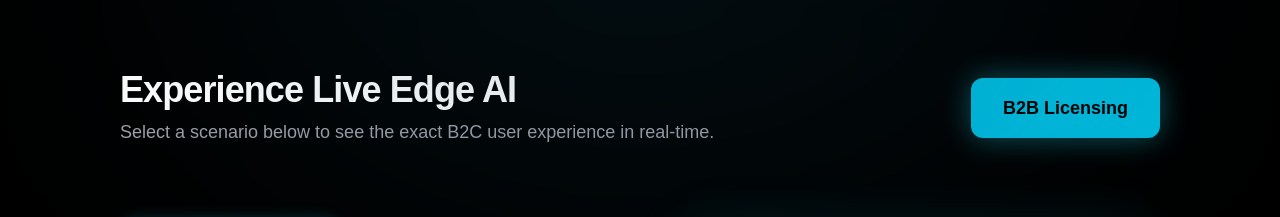
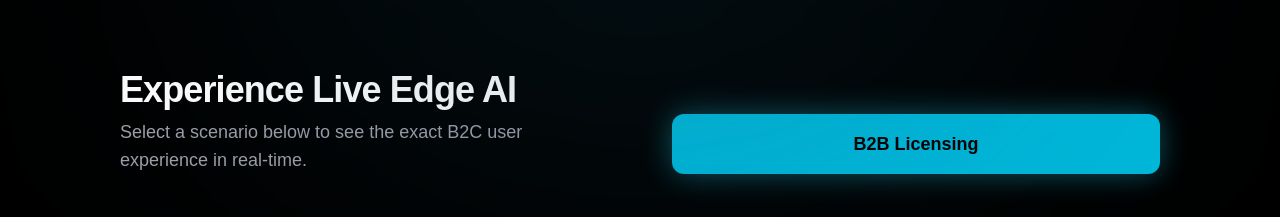
Before and after one commit to yemekyarismasi/smart-kitchen-assistant, a Next.js app: page / in a window 1280 px wide. Shown: the part 258-475 px from the top of the page. Built offline with nearby package versions, Linux system fonts and the light colour scheme; grey boxes are pictures that could not be loaded.

Commit message:
Align B2B Licensing button width perfectly with the right column of DemoSection grid

```diff
--- a/src/app/page.js
+++ b/src/app/page.js
@@ -22,8 +22,8 @@ export default function Home() {
       </section>
 
       {/* INTERACTIVE DEMO INJECTED RIGHT INTO THE MAIN PAGE */}
-      <div className="w-full max-w-7xl flex flex-col md:flex-row items-center justify-between mt-8 mb-2 px-6 gap-6">
-        <div className="text-center md:text-left">
+      <div className="w-full max-w-7xl mx-auto grid grid-cols-1 lg:grid-cols-2 gap-10 md:gap-16 items-end mt-8 mb-6 px-6">
+        <div className="text-center lg:text-left">
           <h2 className="text-[1.3rem] min-[400px]:text-[1.5rem] sm:text-3xl md:text-4xl font-black mb-2 tracking-tight whitespace-nowrap">
             Experience Live Edge AI
           </h2>
@@ -31,8 +31,8 @@ export default function Home() {
             Select a scenario below to see the exact B2C user experience in real-time.
           </p>
         </div>
-        <div className="shrink-0 w-full md:w-auto">
-          <a href="#licensing" className="block w-full md:inline-block md:w-auto px-8 py-4 rounded-xl bg-cyan-500 text-black font-extrabold text-lg hover:bg-cyan-400 transition-all shadow-[0_0_30px_rgba(34,211,238,0.4)] text-center cursor-pointer">
+        <div className="w-full">
+          <a href="#licensing" className="block w-full py-4 rounded-xl bg-cyan-500 text-black font-extrabold text-lg hover:bg-cyan-400 transition-all shadow-[0_0_30px_rgba(34,211,238,0.4)] text-center cursor-pointer">
             B2B Licensing
           </a>
         </div>
```
